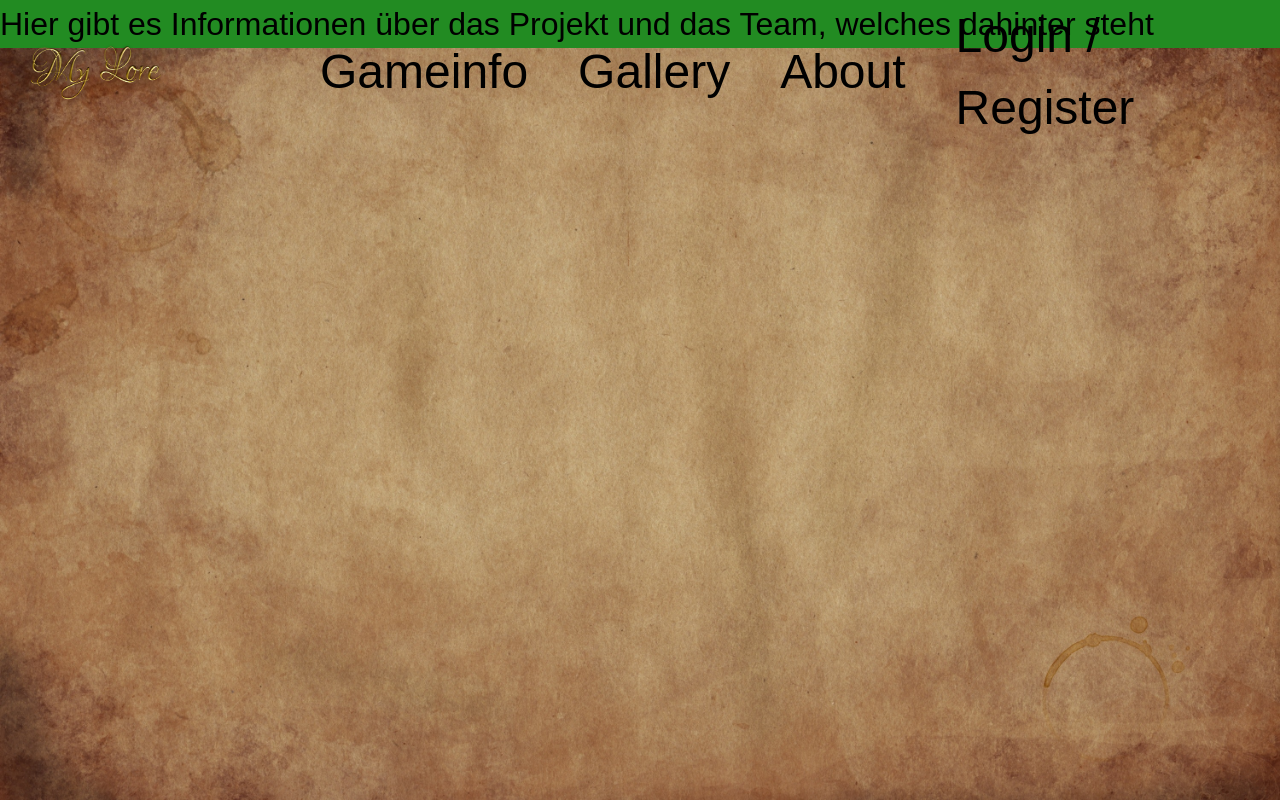
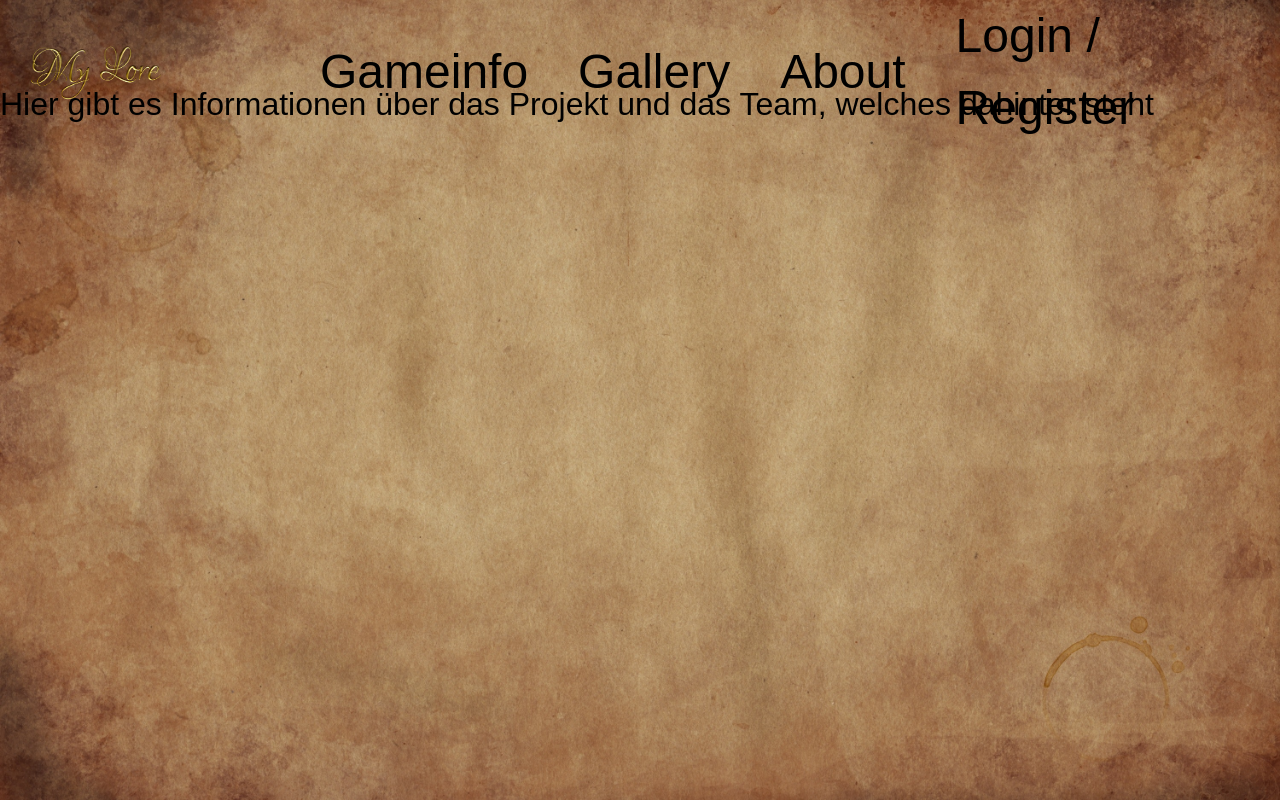
Before and after one commit to LeshyDon-Co/FinalProjektMyLore, a Next.js app: page /about in a window 1280 px wide. Built offline with nearby package versions, Linux system fonts and the light colour scheme; a web font is replaced by a local one.

Commit message:
Inputs bearbeitet

```diff
--- a/src/app/about/page.jsx
+++ b/src/app/about/page.jsx
@@ -1,10 +1,15 @@
-import React from 'react';
+import React from "react";
 import styles from "./page.module.css";
 
 function About() {
   return (
-    <div className={styles.container}>Hier gibt es Informationen über das Projekt und das Team, welches dahinter steht</div>
-  )
+    <div className={styles.body}>
+      <div className={styles.container}>
+        Hier gibt es Informationen über das Projekt und das Team, welches
+        dahinter steht
+      </div>
+    </div>
+  );
 }
 
 export default About;
--- a/src/app/about/page.module.css
+++ b/src/app/about/page.module.css
@@ -1,3 +1,8 @@
+.body {
+  width: 100vw;
+  height: 100vh;
+}
 .container {
-  background-color: forestgreen;
+  padding-top: 10vh;
+  /* background-color: forestgreen; */
 }
--- a/src/components/login/login.jsx
+++ b/src/components/login/login.jsx
@@ -12,7 +12,7 @@ function Login() {
             type="email"
             id="email"
             className={styles.logininput}
-            required
+            required="true"
             placeholder="Email"
           />
         </div>
@@ -21,9 +21,10 @@ function Login() {
             Passwort
           </label>
           <input
+            type="password"
             id="password"
             className={styles.logininput}
-            required
+            required="true"
             placeholder="Passwort"
           />
         </div>
--- a/src/components/login/login.module.css
+++ b/src/components/login/login.module.css
@@ -31,6 +31,10 @@
   background-color: transparent;
 }
 
+.logininput::placeholder {
+  color: #000000;
+}
+
 .loginbutton {
   margin: 3%;
   padding: 8px 16px;
--- a/src/components/register/register.jsx
+++ b/src/components/register/register.jsx
@@ -12,7 +12,7 @@ function Register() {
             type="username"
             id="username"
             className={styles.logininput}
-            required
+            required="true"
             placeholder="Username"
           />
         </div>
@@ -22,7 +22,7 @@ function Register() {
             type="email"
             id="email"
             className={styles.logininput}
-            required
+            required="true"
             placeholder="Email"
           />
         </div>
@@ -31,9 +31,10 @@ function Register() {
             Passwort
           </label>
           <input
+            type="password"
             id="password"
             className={styles.logininput}
-            required
+            required="true"
             placeholder="Passwort"
           />
         </div>
--- a/src/components/register/register.module.css
+++ b/src/components/register/register.module.css
@@ -39,6 +39,11 @@
   border: 1px solid #535252;
   background-color: transparent;
 }
+
+.logininput::placeholder {
+  color: #000000;
+}
+
 .loginbutton {
   margin: 3%;
   padding: 8px 16px;
```
